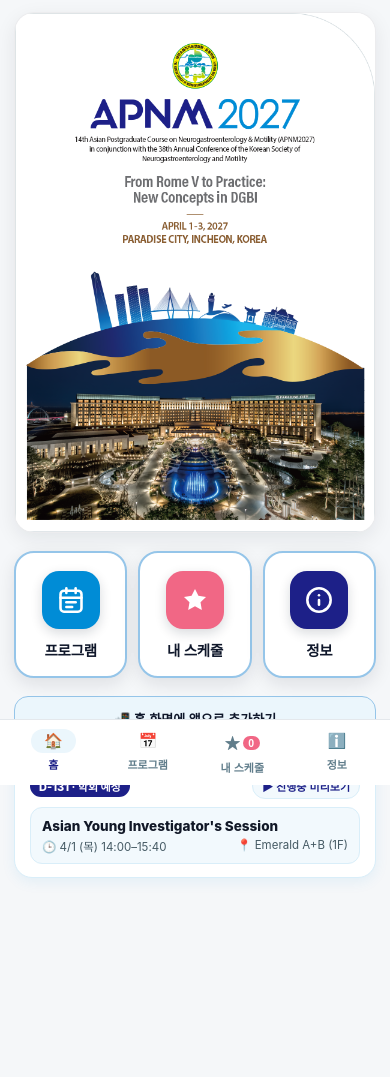
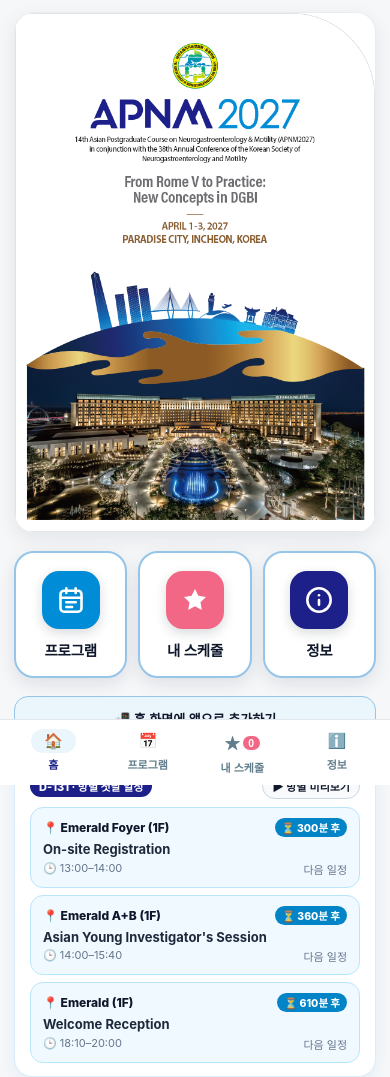
Before and after one commit to wonjulifestory/APNM2027, a plain HTML site: page index.html in a window 390 px wide. Shown: the part 59-1136 px from the top of the page. Before the commit the page ends 1023 px from the top, so only its background shows below. Drawn offline with Linux system fonts and the light colour scheme.

Commit message:
Add room-by-room live status board with per-room progress and countdown

```diff
--- a/index.html
+++ b/index.html
@@ -962,6 +962,63 @@
       width: 100%;
       height: auto;
       display: block;
+    }
+    /* Room-by-Room Live Status Board */
+    .room-board {
+      display: flex;
+      flex-direction: column;
+      gap: 7px;
+      margin-top: 6px;
+    }
+    .room-row {
+      padding: 10px 12px;
+      border-radius: 13px;
+      background: #F8FAFC;
+      border: 1px solid #E2E8F0;
+      cursor: pointer;
+    }
+    .room-row.is-live {
+      background: #FFF5F7;
+      border-color: #FDA4AF;
+    }
+    .room-row.is-next {
+      background: #F0F9FF;
+      border-color: #BAE6FD;
+    }
+    .room-row-top {
+      display: flex;
+      align-items: center;
+      justify-content: space-between;
+      gap: 6px;
+    }
+    .room-name {
+      font-size: 12px;
+      font-weight: 800;
+      color: #0F172A;
+    }
+    .room-status {
+      font-size: 10.5px;
+      font-weight: 800;
+      padding: 2px 7px;
+      border-radius: 999px;
+      white-space: nowrap;
+    }
+    .room-status.live { background: #E11D48; color: #FFFFFF; }
+    .room-status.next { background: #0284C7; color: #FFFFFF; }
+    .room-status.done { background: #E2E8F0; color: #475569; }
+    .room-session-title {
+      font-size: 13px;
+      font-weight: 700;
+      color: #1E293B;
+      margin-top: 4px;
+      line-height: 1.35;
+    }
+    .room-session-time {
+      font-size: 11px;
+      color: #64748B;
+      margin-top: 2px;
+      display: flex;
+      justify-content: space-between;
     }
   </style>
 </head>
@@ -1470,89 +1527,117 @@
       render();
     }
 
+        let roomSimMode = false;
+    function toggleRoomSim() {
+      roomSimMode = !roomSimMode;
+      if (roomSimMode) selectedDay = 3;
+      render();
+    }
+
+    function getEffectiveKst() {
+      if (roomSimMode) {
+        return { dateStr: '2027-04-03', hhmm: '09:30', mins: 570 };
+      }
+      return getCurrentKstParts();
+    }
+
+    function renderRoomBoardForDay(dayNum, kst, isKo) {
+      const daySessions = SESSIONS.filter((s) => s.day === dayNum).sort((a, b) => toMin(a.start) - toMin(b.start));
+      const rooms = [...new Set(daySessions.map((s) => s.room))];
+      const rows = rooms.map((room) => {
+        const rs = daySessions.filter((s) => s.room === room);
+        const live = rs.find((s) => kst.mins >= toMin(s.start) && kst.mins < toMin(s.end));
+        if (live) {
+          const total = Math.max(1, toMin(live.end) - toMin(live.start));
+          const pct = Math.min(100, Math.max(5, Math.round(((kst.mins - toMin(live.start)) / total) * 100)));
+          const rem = Math.max(1, toMin(live.end) - kst.mins);
+          return {
+            rank: 0,
+            html: '<div class="room-row is-live" onclick="openDetail(\'' + live.id + '\')">' +
+              '<div class="room-row-top">' +
+                '<span class="room-name">📍 ' + room + '</span>' +
+                '<span class="room-status live">● ' + (isKo ? '진행 중 ' + pct + '%' : 'LIVE ' + pct + '%') + '</span>' +
+              '</div>' +
+              '<div class="room-session-title">' + live.title + '</div>' +
+              '<div class="room-session-time"><span>🕒 ' + live.start + '–' + live.end + '</span><span>' + (isKo ? rem + '분 남음' : rem + 'm left') + '</span></div>' +
+              '<div class="live-progress"><div class="live-progress-bar" style="width:' + pct + '%;"></div></div>' +
+            '</div>'
+          };
+        }
+        const next = rs.find((s) => toMin(s.start) > kst.mins);
+        if (next) {
+          const wait = toMin(next.start) - kst.mins;
+          return {
+            rank: 1,
+            html: '<div class="room-row is-next" onclick="openDetail(\'' + next.id + '\')">' +
+              '<div class="room-row-top">' +
+                '<span class="room-name">📍 ' + room + '</span>' +
+                '<span class="room-status next">⏳ ' + (isKo ? wait + '분 후' : 'in ' + wait + 'm') + '</span>' +
+              '</div>' +
+              '<div class="room-session-title">' + next.title + '</div>' +
+              '<div class="room-session-time"><span>🕒 ' + next.start + '–' + next.end + '</span><span>' + (isKo ? '다음 일정' : 'Up Next') + '</span></div>' +
+            '</div>'
+          };
+        }
+        const last = rs[rs.length - 1];
+        return {
+          rank: 2,
+          html: '<div class="room-row" onclick="openDetail(\'' + last.id + '\')">' +
+            '<div class="room-row-top">' +
+              '<span class="room-name">📍 ' + room + '</span>' +
+              '<span class="room-status done">✓ ' + (isKo ? '종료' : 'Ended') + '</span>' +
+            '</div>' +
+            '<div class="room-session-title" style="color:#64748B;">' + last.title + '</div>' +
+            '<div class="room-session-time"><span>🕒 ' + last.start + '–' + last.end + '</span><span>' + (isKo ? '오늘 일정 완료' : 'Done for today') + '</span></div>' +
+          '</div>'
+        };
+      });
+      rows.sort((a, b) => a.rank - b.rank);
+      return '<div class="room-board">' + rows.map((r) => r.html).join('') + '</div>';
+    }
+
     function renderLiveWidget() {
       const t = T[lang];
-      const st = getLiveState();
-      const simBtnHtml = simLiveMode
-        ? `<button class="sim-btn" onclick="toggleSimLive()">${t.simExit}</button>`
-        : (st.status === 'BEFORE' || st.status === 'AFTER' ? `<button class="sim-btn" onclick="toggleSimLive()">${t.simPreview}</button>` : '');
-
-      if (st.status === 'LIVE') {
-        return `
-          <section class="live-card">
-            <div class="live-header">
-              <span class="live-pill"><span class="live-dot"></span> ${t.liveNow}${simLiveMode ? ` · ${t.simTag}` : ''}</span>
-              <div style="display:flex;align-items:center;gap:6px;">
-                <span class="live-clock">${t.days[st.day].date} ${st.kst.hhmm}</span>
-                ${simBtnHtml}
-              </div>
-            </div>
-            ${st.items.map((s) => {
-              const total = Math.max(1, toMin(s.end) - toMin(s.start));
-              const pct = Math.min(100, Math.max(5, Math.round(((st.kst.mins - toMin(s.start)) / total) * 100)));
-              return `
-                <div class="live-item" onclick="openDetail('${s.id}')">
-                  <div class="live-item-title">${s.title}</div>
-                  <div class="live-item-meta">
-                    <span>🕒 ${s.start}–${s.end}</span>
-                    <span>📍 ${s.room}</span>
-                  </div>
-                  <div class="live-progress"><div class="live-progress-bar" style="width:${pct}%;"></div></div>
-                </div>
-              `;
-            }).join('')}
-          </section>
-        `;
+      const isKo = lang === 'ko';
+      const kst = getEffectiveKst();
+      const activeDay = Number(Object.keys(DAY_DATES).find((k) => DAY_DATES[k] === kst.dateStr)) || 0;
+      const simLabel = roomSimMode
+        ? (isKo ? '✕ 현재시간' : '✕ Live Time')
+        : (isKo ? '▶ 방별 미리보기' : '▶ Room Preview');
+      const simBtn = '<button class="sim-btn" style="border:1px solid #CBD5E1;background:#F8FAFC;color:#0F172A;font-size:11px;font-weight:700;padding:4px 9px;border-radius:999px;cursor:pointer;" onclick="toggleRoomSim()">' + simLabel + '</button>';
+
+      if (activeDay > 0) {
+        const liveCnt = SESSIONS.filter((s) => s.day === activeDay && kst.mins >= toMin(s.start) && kst.mins < toMin(s.end)).length;
+        const pillHtml = liveCnt > 0
+          ? '<span class="live-pill"><span class="live-dot"></span> ' + (isKo ? '방별 실시간 현황' : 'Live by Room') + (roomSimMode ? (isKo ? ' · 미리보기' : ' · Demo') : '') + '</span>'
+          : '<span class="live-pill next">📍 ' + (isKo ? '방별 진행 현황' : 'Room Status') + '</span>';
+        return '<section class="live-card ' + (liveCnt > 0 ? '' : 'upcoming') + '">' +
+          '<div class="live-header">' +
+            pillHtml +
+            '<div style="display:flex;align-items:center;gap:6px;"><span class="live-clock">' + t.days[activeDay].date + ' ' + kst.hhmm + '</span>' + simBtn + '</div>' +
+          '</div>' +
+          renderRoomBoardForDay(activeDay, kst, isKo) +
+        '</section>';
       }
 
-      if (st.status === 'UP_NEXT' && st.items.length) {
-        return `
-          <section class="live-card upcoming">
-            <div class="live-header">
-              <span class="live-pill next">⏳ ${t.upNext}${st.diffMin ? ` · ${st.diffMin}${t.startsInMin}` : ''}</span>
-              <span class="live-clock">${st.kst.hhmm}</span>
-            </div>
-            ${st.items.map((s) => `
-              <div class="live-item next-item" onclick="openDetail('${s.id}')">
-                <div class="live-item-title">${s.title}</div>
-                <div class="live-item-meta">
-                  <span>🕒 ${t.days[s.day].date} ${s.start}–${s.end}</span>
-                  <span>📍 ${s.room}</span>
-                </div>
-              </div>
-            `).join('')}
-          </section>
-        `;
-      }
-
-      if (st.status === 'BEFORE') {
-        const first = st.items[0];
-        return `
-          <section class="live-card upcoming">
-            <div class="live-header">
-              <span class="live-pill dday">D-${st.dday} · ${t.beforeEvent}</span>
-              ${simBtnHtml}
-            </div>
-            <div class="live-item next-item" onclick="openDetail('${first.id}')">
-              <div class="live-item-title">${first.title}</div>
-              <div class="live-item-meta">
-                <span>🕒 ${t.days[first.day].date} ${first.start}–${first.end}</span>
-                <span>📍 ${first.room}</span>
-              </div>
-            </div>
-          </section>
-        `;
-      }
-
-      return `
-        <section class="live-card upcoming">
-          <div class="live-header">
-            <span class="live-pill dday">✓ ${t.afterEvent}</span>
-            ${simBtnHtml}
-          </div>
-          <div style="font-size:12.5px;color:#455A64;line-height:1.45;">${t.afterEventMsg}</div>
-        </section>
-      `;
+      // Before or after conference: show D-day + Day 1 room overview + preview button
+      const d1 = new Date(DAY_DATES[1] + 'T00:00:00+09:00');
+      const dn = new Date(kst.dateStr + 'T00:00:00+09:00');
+      const isBefore = kst.dateStr < DAY_DATES[1];
+      const dday = Math.max(1, Math.round((d1 - dn) / 86400000));
+      const badgeText = isBefore
+        ? ('D-' + dday + ' · ' + (isKo ? '방별 첫날 일정' : 'Day 1 Rooms'))
+        : ('✓ ' + (isKo ? '학회 종료' : 'Concluded'));
+
+      return '<section class="live-card upcoming">' +
+        '<div class="live-header">' +
+          '<span class="live-pill dday">' + badgeText + '</span>' +
+          simBtn +
+        '</div>' +
+        (isBefore
+          ? renderRoomBoardForDay(1, { dateStr: DAY_DATES[1], hhmm: '08:00', mins: 480 }, isKo)
+          : '<div style="font-size:12.5px;color:#455A64;line-height:1.45;">' + t.afterEventMsg + '</div>') +
+      '</section>';
     }
 
     // Auto-select today's conference day on first load if during APNM 2027
--- a/sw.js
+++ b/sw.js
@@ -1,4 +1,4 @@
-const CACHE_NAME = 'apnm2027-v10';
+const CACHE_NAME = 'apnm2027-v11';
 const ASSETS = [
   './',
   './index.html',
```
